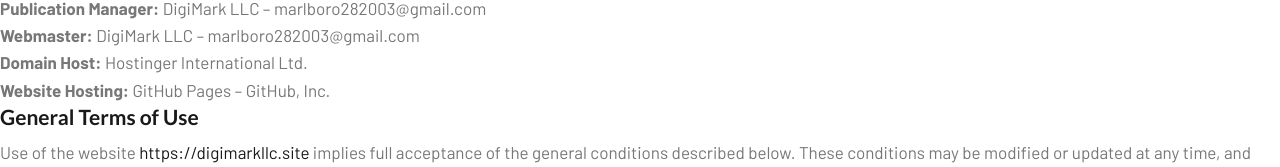
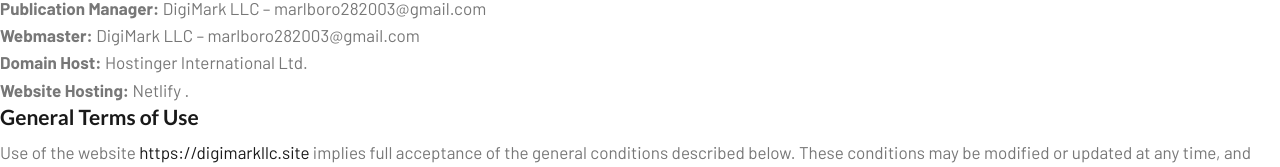
Before and after one commit to felipe282003/DigiMark-LLC, a plain HTML site: page policies.html in a window 1280 px wide. Shown: the part 591-758 px from the top of the page. Drawn offline with Linux system fonts and the light colour scheme.

Commit message:
Update policies.html

```diff
--- a/policies.html
+++ b/policies.html
@@ -197,7 +197,7 @@
       <li><strong>Publication Manager:</strong> DigiMark LLC – marlboro282003@gmail.com</li>
       <li><strong>Webmaster:</strong> DigiMark LLC – marlboro282003@gmail.com</li>
       <li><strong>Domain Host:</strong> Hostinger International Ltd.</li>
-      <li><strong>Website Hosting:</strong> GitHub Pages – GitHub, Inc.</li>
+      <li><strong>Website Hosting:</strong> Netlify .</li>
     </ul>
   </section>
 
```
